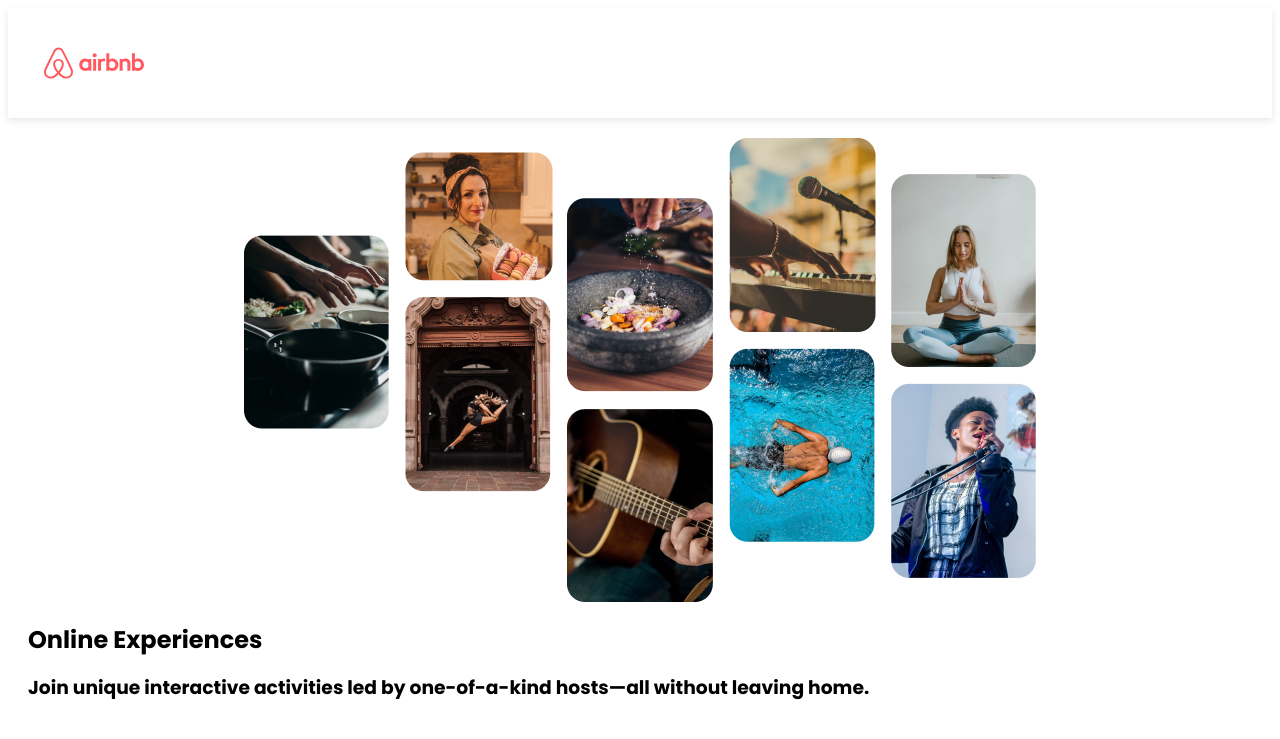
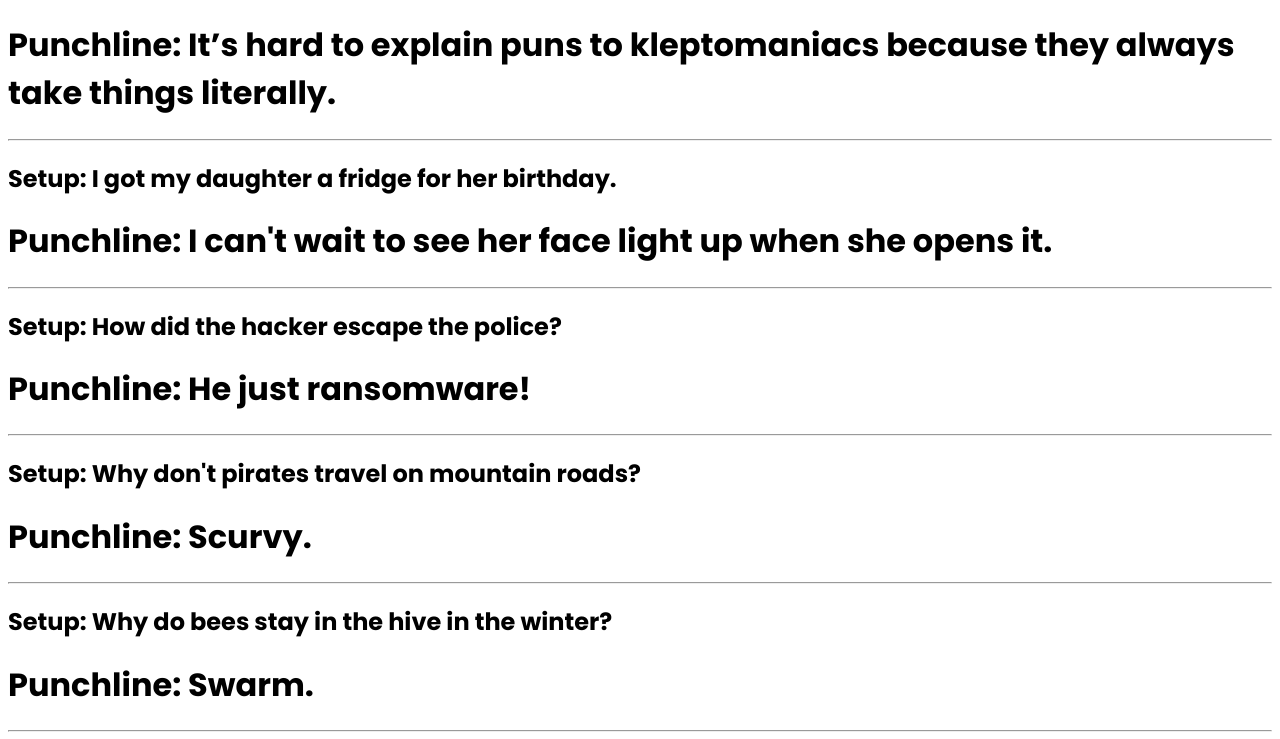
Before and after one commit to Farothtc/airbnb-react, a React (Vite) app: page / in a window 1280 px wide. Shown: the top 739 px of the page. Built offline with nearby package versions, Linux system fonts and the light colour scheme.

Commit message:
Joke component added

```diff
--- a/src/App.jsx
+++ b/src/App.jsx
@@ -1,15 +1,43 @@
 import { Navbar } from "./components/Navbar";
 import { Hero } from "./components/Hero";
 import { Card } from "./components/Card";
+import { Joke } from "./components/Joke";
 
 function App() {
   return (
     <>
-      <Navbar />
-      <Hero />
-      <Card />
+      <Joke
+        punchline="It’s hard to explain puns to kleptomaniacs because
+they always take things literally."
+      />
+      <Joke
+        setup="I got my daughter a fridge for her birthday."
+        punchline="I can't wait to see her face light up when she opens it."
+      />
+      <Joke
+        setup="How did the hacker escape the police?"
+        punchline="He just ransomware!"
+      />
+      <Joke
+        setup="Why don't pirates travel on mountain roads?"
+        punchline="Scurvy."
+      />
+      <Joke
+        setup="Why do bees stay in the hive in the winter?"
+        punchline="Swarm."
+      />
+      <Joke
+        setup="What's the best thing about Switzerland?"
+        punchline="I don't know, but the flag is a big plus!"
+      />
     </>
   );
 }
 
 export default App;
+
+{
+  /* <Navbar />
+      <Hero />
+      <Card /> */
+}
--- /dev/null
+++ b/src/components/Joke.jsx
@@ -0,0 +1,10 @@
+export function Joke({ setup, punchline }) {
+  return (
+    <div>
+      {/* conditional rendering */}
+      {setup && <h2>Setup: {setup}</h2>}
+      <h1>Punchline: {punchline}</h1>
+      <hr />
+    </div>
+  );
+}
```
